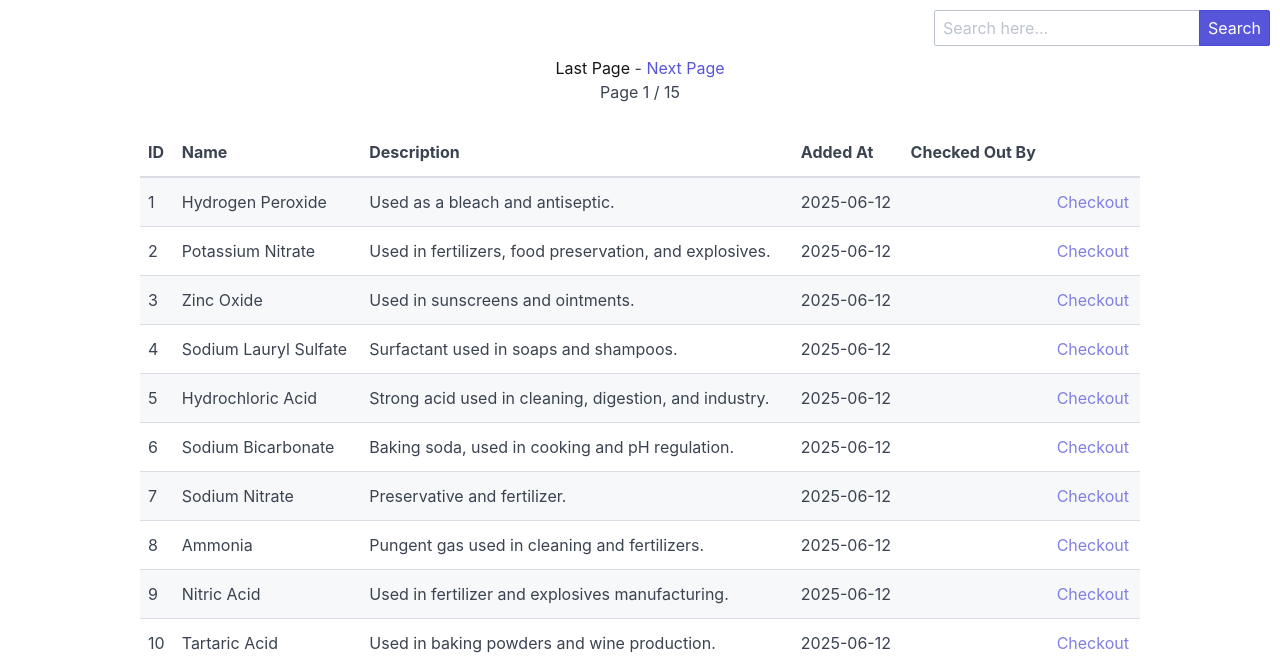
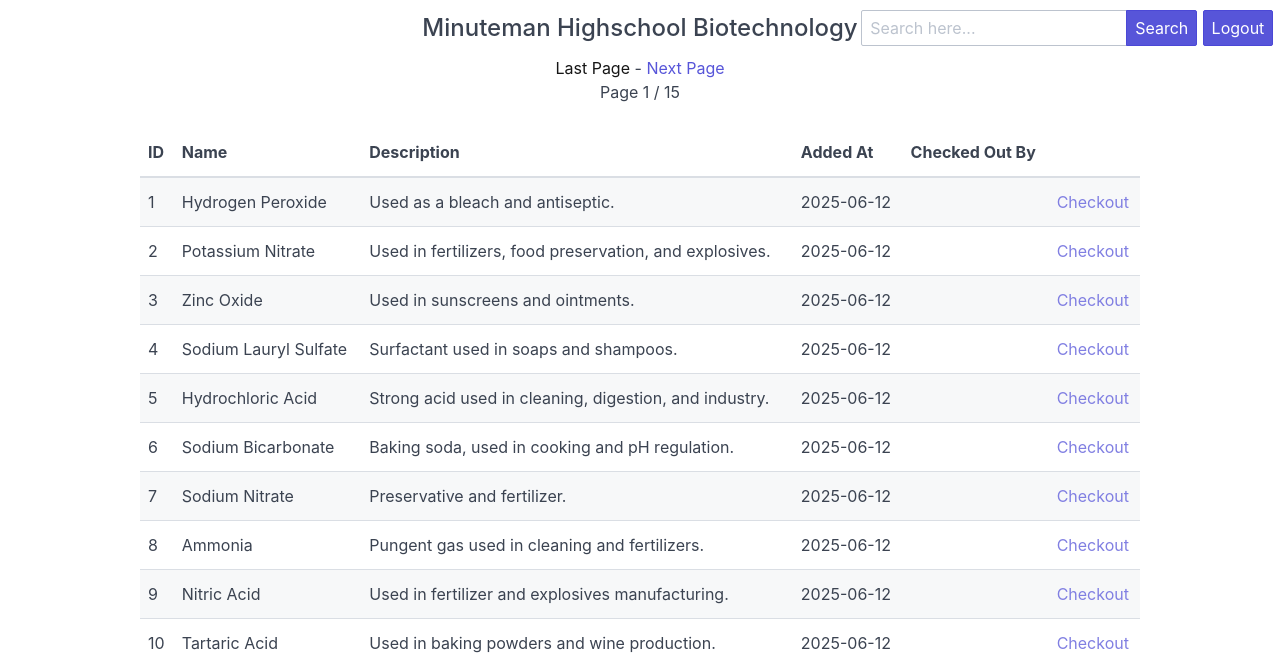
Before and after one commit to Qwirdle/Warehouse-Wizard, a Flask app: page /browse/ in a window 1280 px wide. Shown: the top 667 px of the page. Run offline with Flask 3, Linux system fonts and the light colour scheme; the visitor is signed in with stand-in values (Sample User, id 1); data comes from the database, SQL or seed files in the repository.

Commit message:
Minor UI changes/ease of use

```diff
--- a/app.py
+++ b/app.py
@@ -115,4 +115,5 @@ if __name__ == '__main__':
         if not db.session.query(User.id).first(): # Only seed if unseeded
             seedChems()
 
-    app.run(host="0.0.0.0", port=5000, debug=True)
+    # app.run(host="0.0.0.0", port=5000, debug=True) # Activate for network access
+    app.run(debug=True)
--- a/templates/browse.html
+++ b/templates/browse.html
@@ -19,9 +19,19 @@
 <body>
 
     <!-- Header Section -->
-    <header class="navbar" style="padding: 10px;">
+    <header class="navbar" style="padding: 4px;">
       <section class="navbar-section">
       </section>
+      <section class="navbar-center" style="display: flex; align-items: center;">
+          <h4 style="margin: 0;">
+            {% if not SEARCHING %}
+                {{ TITLE }}
+            {% else %}
+                Showing results for <b>"{{ PROMPT }}"</b>
+            {% endif %}
+          </h4>
+        </section>
+
       <section class="navbar-section">
         <form method="POST">
           <div class="input-group input-inline">
@@ -29,6 +39,11 @@
             <button class="btn btn-primary input-group-btn" type="submit">Search</button>
           </div>
         </form>
+        <p>  </p>
+        <form action="{{ url_for('logout') }}" method="get">
+            <button class="btn btn-primary" type="submit">Logout</button>
+        </form>
+        <p> </p>
       </section>
     </header>
 
@@ -53,9 +68,8 @@
 
             <p>Page {{ PAGE }} / {{ TOTAL_PAGES }}</p>
         {% else %}
-            <h4>Showing results for <b>"{{ PROMPT }}"</b></h4>
             <div>
-                <a href="{{ url_for('browse', page=1) }}"><h5>Return</h5></a>
+                <a href="javascript:history.back()"><p>Return<p></a>
             </div>
         {% endif %}
 
--- a/templates/login.html
+++ b/templates/login.html
@@ -18,7 +18,7 @@
 
         <br>
 
-        <h2 style="text-align: center;">{{ TITLE}}</h2>
+        <h2 style="text-align: center;">{{ TITLE }}</h2>
         <form method="POST" style="display: flex; flex-direction: column; align-items: center;" class="form-group">
           <label for="username" class="form-label">Username:</label>
           <input id="username" type="text" name="username" required style="max-width: 300px; width: 100%;" placeholder="Username" class="form-input">
```
